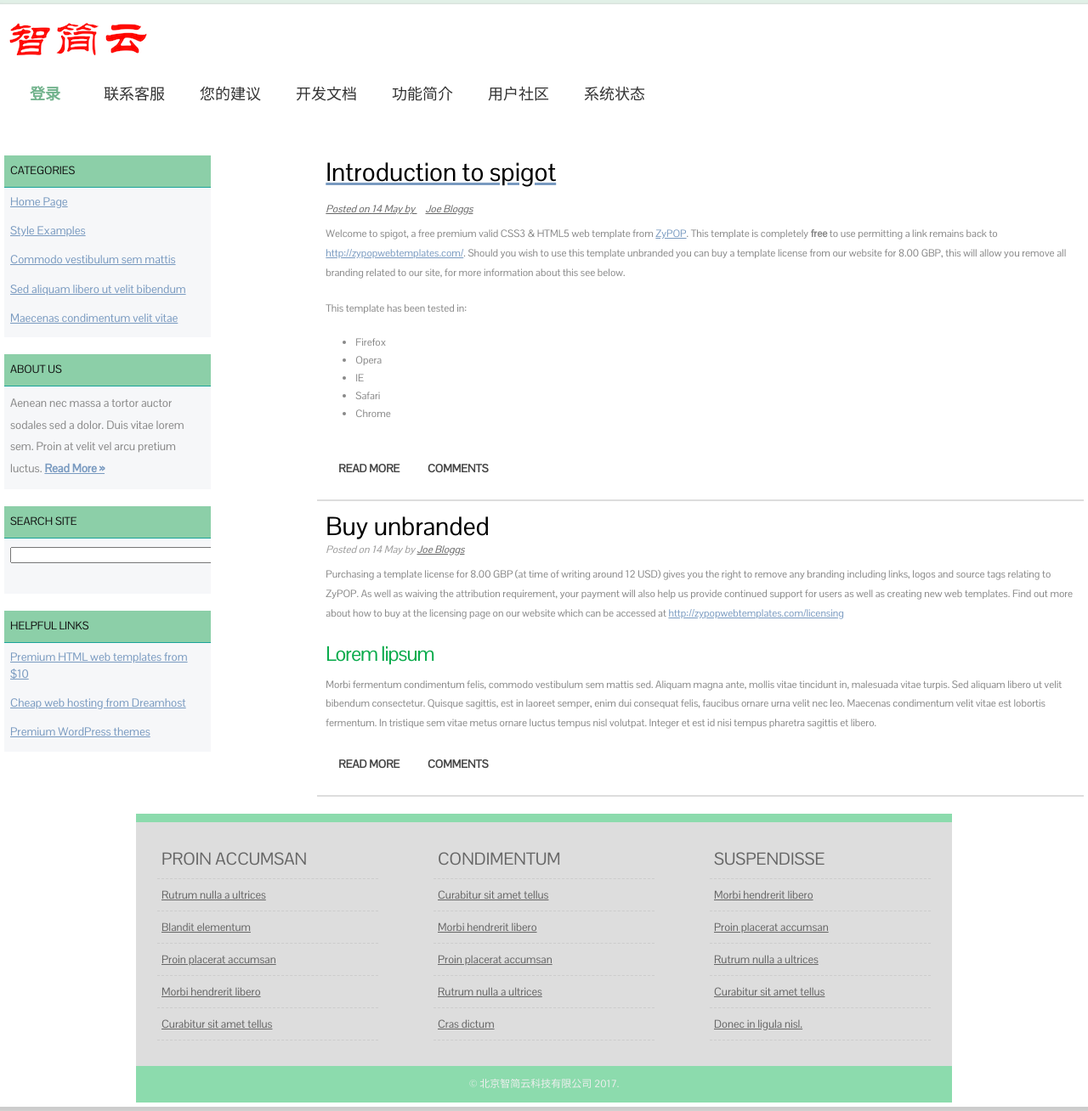
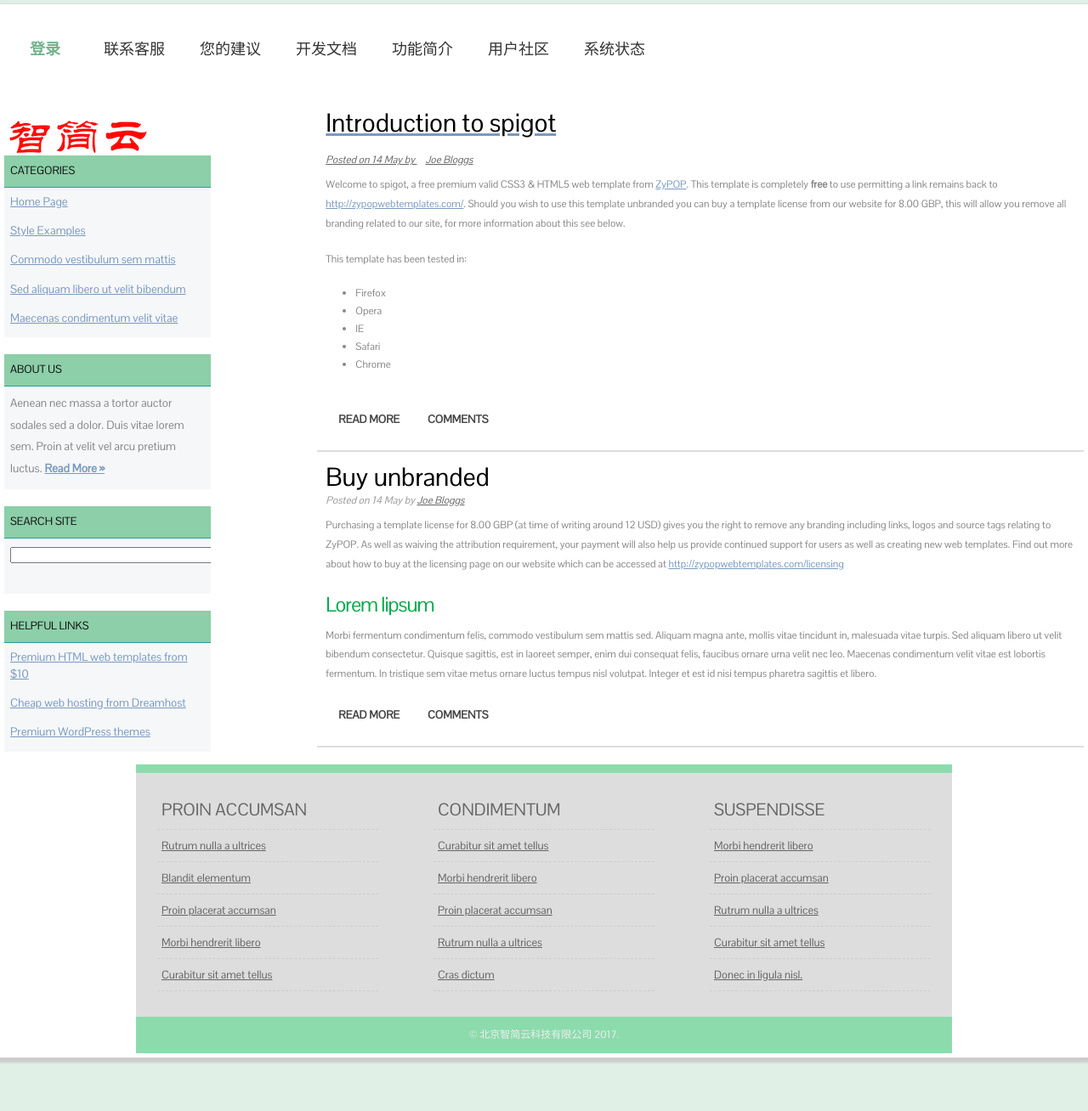
Before and after one commit to dreampivot/slipscloud.github.io, a Jekyll site: the page help/help-index.html, which Jekyll copies as it is, in a window 1280 px wide and 1308 px high. Shown: the whole window at 85% size. Built offline with Jekyll 4.4.1, drawn with Linux system fonts in a browser that asks for light colours.

Commit message:
Create help-index.html

```diff
--- a/help/help-index.html
+++ b/help/help-index.html
@@ -121,7 +111,6 @@ License: Creative Commons Attribution
     </nav>
 -->
 
-<img class="header-image" src="../img/logo.png" alt="Buildings" />
  <nav>
     	<ul>
 
@@ -194,6 +183,7 @@ License: Creative Commons Attribution
 
         <aside class="sidebar">
 
+<img class="header-image" src="../img/logo.png" alt="Buildings" />
             <ul>
                <li>
                     <h4>Categories</h4>
```
Also changed, not shown: other parts of help/help-index.html (+0 -10 lines).
